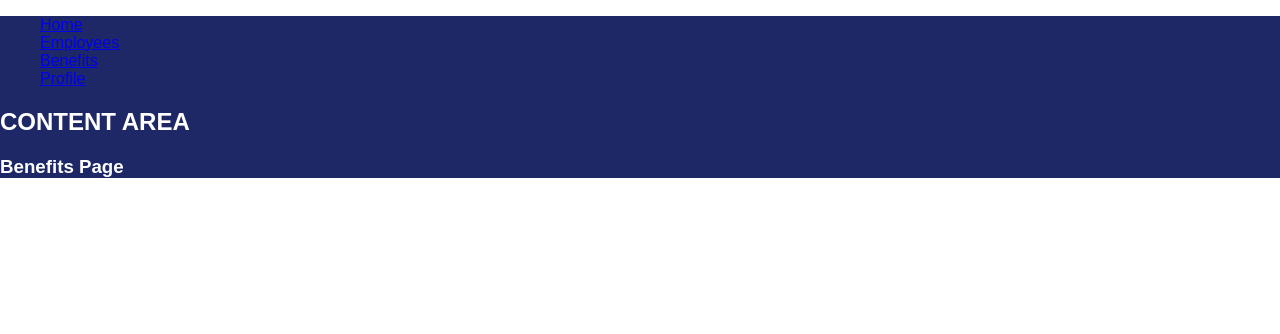
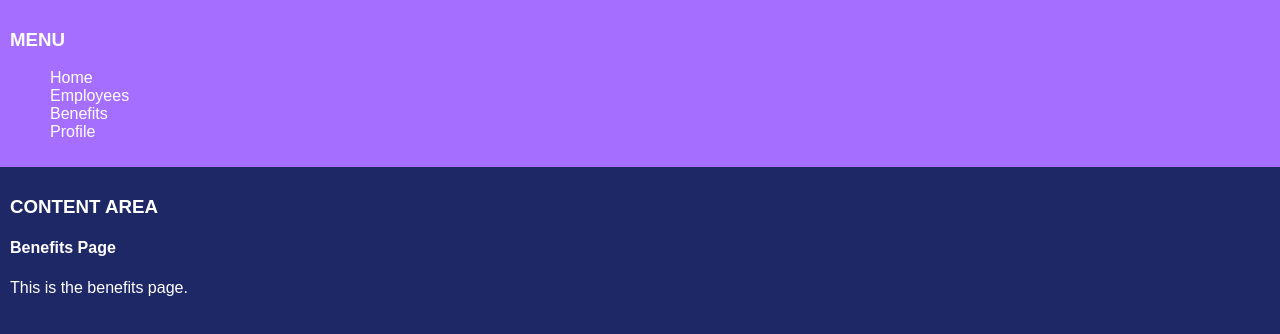
Before and after one commit to doniarobinson/employee-directory, a React (Create React App) app: page /benefits in a window 1280 px wide. Shown: the top 334 px of the page. Built offline with nearby package versions, Linux system fonts and the light colour scheme.

Commit message:
Update to styling

```diff
--- a/package.json
+++ b/package.json
@@ -11,7 +11,8 @@
     "react": "^16.6.3",
     "react-dom": "^16.6.3",
     "react-router-dom": "^4.3.1",
-    "react-scripts": "2.1.1"
+    "react-scripts": "2.1.1",
+    "react-table": "^6.8.6"
   },
   "scripts": {
     "start": "react-scripts start",
--- a/src/components/App.css
+++ b/src/components/App.css
@@ -1,8 +1,8 @@
 .App {
-  background-color: #1f2866;
+
 }
 
-h2, h3, p {
+h2, h3, h4, p {
   color: white;
 }
 
@@ -12,17 +12,6 @@ h2, h3, p {
 .App-logo {
   animation: App-logo-spin infinite 20s linear;
   height: 40vmin;
-}
-
-.App-header {
-  background-color: #282c34;
-  min-height: 100vh;
-  display: flex;
-  flex-direction: column;
-  align-items: center;
-  justify-content: center;
-  font-size: calc(10px + 2vmin);
-  color: white;
 }
 
 .App-link {
--- a/src/components/Benefits.js
+++ b/src/components/Benefits.js
@@ -5,7 +5,9 @@ class Benefits extends React.Component {
         return (
           <div className="Benefits">
 
-            <h3>Benefits Page</h3>
+            <h4>Benefits Page</h4>
+
+            <p>This is the benefits page.</p>
 
           </div>
         );
--- /dev/null
+++ b/src/components/Content.css
@@ -0,0 +1,3 @@
+.Content {
+    padding: 10px;
+}
--- a/src/components/Content.js
+++ b/src/components/Content.js
@@ -5,12 +5,14 @@ import EmployeeList from './EmployeeList';
 import Benefits from './Benefits';
 import Profile from './Profile';
 
+import './Content.css';
+
 class Content extends React.Component {
     render() {
         return (
           <div className="Content">
 
-            <h2>CONTENT AREA</h2>
+            <h3>CONTENT AREA</h3>
 
             <Switch>
               <Route exact path='/' component={Home} />
--- a/src/components/EmployeeList.js
+++ b/src/components/EmployeeList.js
@@ -26,7 +26,7 @@ class EmployeeList extends React.Component {
         return (
           <div className="EmployeeList">
 
-            <h2>Employee List</h2>
+            <h4>Employee List</h4>
             <Employee {...this.state.flatEmployees} />
 
           </div>
--- a/src/components/Header.css
+++ b/src/components/Header.css
@@ -1,3 +1,17 @@
+header {
+    background-color: #a66eff;
+    padding: 10px;
+}
+
 nav ul {
     list-style-type: none;
 }
+
+a {
+    color: white;
+    text-decoration: none;
+}
+
+a:hover {
+    text-decoration: underline;
+}
--- a/src/components/Header.js
+++ b/src/components/Header.js
@@ -8,6 +8,7 @@ class Header extends React.Component {
         return (
           <div className="Header">
             <header>
+              <h3>MENU</h3>
             <nav>
               <ul>
                 <li><Link to='/'>Home</Link></li>
--- a/src/components/Home.js
+++ b/src/components/Home.js
@@ -5,9 +5,9 @@ class Home extends React.Component {
         return (
           <div className="Home">
 
-            <h3>Home Page</h3>
+            <h4>Home Page</h4>
 
-            <p>This is the home page</p>
+            <p>This is the home page.</p>
 
           </div>
         );
--- a/src/components/Profile.js
+++ b/src/components/Profile.js
@@ -5,7 +5,9 @@ class Profile extends React.Component {
         return (
           <div className="Profile">
 
-            <h3>Profile Page</h3>
+            <h4>Profile Page</h4>
+
+            <p>This is where someone might update their profile.</p>
 
           </div>
         );
--- a/src/index.css
+++ b/src/index.css
@@ -1,5 +1,6 @@
 body {
   margin: 0;
   padding: 0;
+  background-color: #1f2866;
   font-family: Arial, sans-serif;
 }
```
Also changed, not shown: 1 other file (tests, documents, lock files or other folders).
